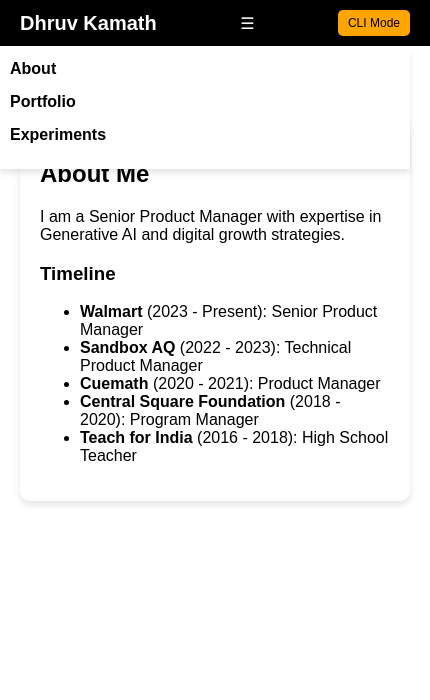
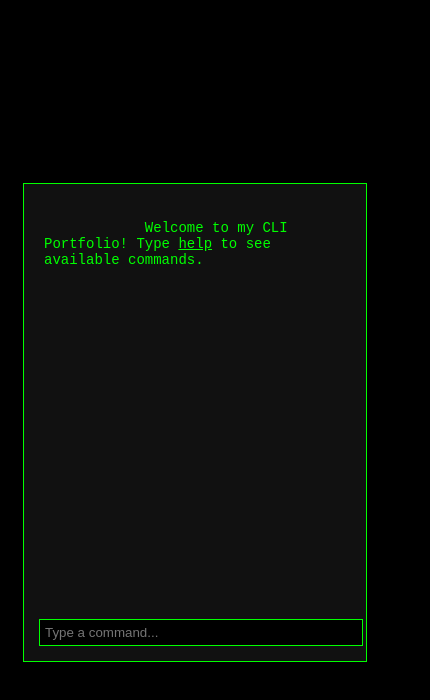
Before and after one commit to dhruvkam/mysite, a plain HTML site: page index.html in a window 390 px wide. Shown: the whole page, 430 px wide, since content can reach past the window. Drawn offline with nearby package versions, Linux system fonts and the light colour scheme; some packages are replaced by stand-ins of ours; a script that the page names is missing.

Commit message:
pure cli play

```diff
--- a/index.html
+++ b/index.html
@@ -3,75 +3,16 @@
 <head>
     <meta charset="UTF-8">
     <meta name="viewport" content="width=device-width, initial-scale=1.0">
-    <title>Dhruv Kamath - Portfolio</title>
-    <link rel="stylesheet" href="styles.css">
+    <title>CLI Portfolio</title>
+    <link rel="stylesheet" href="style.css">
 </head>
 <body>
-    <header>
-        <h1>Dhruv Kamath</h1>
-        <div class="hamburger" onclick="toggleSidebar()">☰</div>
-        <button id="cli-mode-btn">CLI Mode</button>
-    </header>
-    <div class="container">
-        <!-- Sidebar -->
-        <nav class="sidebar">
-            <ul>
-                <li><a href="#" data-section="about">About</a></li>
-                <li><a href="#" data-section="portfolio">Portfolio</a></li>
-                <li><a href="#" data-section="experiments">Experiments</a></li>
-            </ul>
-        </nav>
-
-        <!-- Main Content Area -->
-        <main id="main-content">
-            <section id="about" class="content-section">
-                <div class="content-box">
-                    <h1>About Me</h1>
-                    <p>I am a Senior Product Manager with expertise in Generative AI and digital growth strategies.</p>
-                    <h3>Timeline</h3>
-                    <ul>
-                        <li><strong>Walmart</strong> (2023 - Present): Senior Product Manager</li>
-                        <li><strong>Sandbox AQ</strong> (2022 - 2023): Technical Product Manager</li>
-                        <li><strong>Cuemath</strong> (2020 - 2021): Product Manager</li>
-                        <li><strong>Central Square Foundation</strong> (2018 - 2020): Program Manager</li>
-                        <li><strong>Teach for India</strong> (2016 - 2018): High School Teacher</li>
-                    </ul>
-                </div>
-            </section>
-
-            <section id="portfolio" class="content-section">
-                <div class="content-box">
-                    <h1>Portfolio</h1>
-                    <div class="project">
-                        <h3>Generative AI Chatbot</h3>
-                        <p>Built a chatbot analyzing $130B in expenses for Walmart, improving efficiency by 15%.</p>
-                    </div>
-                    <div class="project">
-                        <h3>Cryptographic Platform</h3>
-                        <p>Launched a cryptographic platform at Sandbox AQ, reducing deployment lead times by 50%.</p>
-                    </div>
-                </div>
-            </section>
-
-            <section id="experiments" class="content-section">
-                <div class="content-box">
-                    <h1>Experiments</h1>
-                    <div class="experiment">
-                        <h3>Failed Idea #57</h3>
-                        <p>An app to track coffee intake — turned out people don't care to measure caffeine!</p>
-                    </div>
-                    <div class="experiment">
-                        <h3>Open Project: TaskSync</h3>
-                        <p>A task management app to sync daily goals with calendars, currently in beta.</p>
-                    </div>
-                </div>
-            </section>
-        </main>
+    <div id="cli-mode" class="cli-container">
+        <div id="output" class="cli-output">
+            Welcome to my CLI Portfolio! Type <span class="command">help</span> to see available commands.<br><br>
+        </div>
+        <input id="input" class="cli-input" type="text" autofocus placeholder="Type a command...">
     </div>
-
-    <script src="jquery.min.js"></script>
-    <script src="jquery.scrollTo.min.js"></script>
     <script src="script.js"></script>
-    <script src="cli.js"></script>
 </body>
 </html>
--- a/script.js
+++ b/script.js
@@ -1,23 +1,53 @@
-// Handle navigation between sections
-const links = document.querySelectorAll(".sidebar a");
-const sections = document.querySelectorAll(".content-section");
+const commands = {
+    help: `Available commands:\n
+    - about: Learn about me\n
+    - skills: List my skills\n
+    - work: Show my work experience\n
+    - education: View my education\n
+    - contact: Get my contact info\n
+    - clear: Clear the terminal\n
+    - exit: Exit the CLI and return to the main page`,
+    about: "I am a Senior Product Manager with expertise in Generative AI and digital growth strategies.",
+    skills: `
+Technical Skills:\n
+- Python, JavaScript, HTML, CSS, SQL, R\n
+- Data Tools: Tableau, JIRA\n
+- Design Tools: Figma\n
+- Specialized: Generative AI and Machine Learning`,
+    work: `Work Experience:\n
+- Walmart: Senior Product Manager (2023-Present)\n
+- Sandbox AQ: Technical Product Manager (2022-2023)\n
+- Cuemath: Product Manager, Growth and Monetization (2020-2021)\n
+- CentralSquare: Program Manager (2018-2020)\n
+- Teach for India: High School Teacher (2016-2018)`,
+    education: `Education:\n
+- MBA - University of Chicago Booth School of Business (2023)\n
+- B.Tech - National Institute of Technology, Trichy (2016)`,
+    contact: `Contact Info:\n
+- Email: example@domain.com\n
+- Phone: 123-456-7890`,
+    clear: "",
+    exit: "Exiting CLI mode... Redirecting to the main page.",
+};
 
-// Add click event listener for navigation links
-links.forEach(link => {
-    link.addEventListener("click", event => {
-        event.preventDefault();
-        const sectionId = link.dataset.section;
+// DOM Elements
+const inputField = document.getElementById("input");
+const outputDiv = document.getElementById("output");
 
-        // Hide all sections
-        sections.forEach(section => {
-            section.classList.remove("active");
-        });
-
-        // Show the selected section
-        const activeSection = document.getElementById(sectionId);
-        activeSection.classList.add("active");
-    });
+// CLI Command Handling
+inputField.addEventListener("keydown", (event) => {
+    if (event.key === "Enter") {
+        const input = inputField.value.trim().toLowerCase();
+        const commandOutput = commands[input] || `Command not found: ${input}`;
+        if (input === "clear") {
+            outputDiv.innerHTML = "";
+        } else if (input === "exit") {
+            outputDiv.innerHTML += `> ${input}\n${commandOutput}\n`;
+            setTimeout(() => alert("Exiting CLI..."), 1000);
+        } else {
+            outputDiv.innerHTML += `> ${input}\n${commandOutput}\n\n`;
+        }
+        inputField.value = "";
+        outputDiv.scrollTop = outputDiv.scrollHeight;
+    }
 });
-
-// Default Section
-document.getElementById("about").classList.add("active");
--- /dev/null
+++ b/style.css
@@ -0,0 +1,63 @@
+/* General Styling */
+body {
+    font-family: monospace;
+    margin: 0;
+    padding: 0;
+    height: 100vh;
+    display: flex;
+    align-items: center;
+    justify-content: center;
+    background-color: #000;
+    color: #0f0;
+}
+
+/* CLI Container */
+.cli-container {
+    width: 80%;
+    max-width: 800px;
+    background: #111;
+    border: 1px solid #0f0;
+    padding: 15px;
+    display: flex;
+    flex-direction: column;
+}
+
+.cli-output {
+    height: 400px;
+    overflow-y: auto;
+    margin-bottom: 10px;
+    padding: 5px;
+    font-size: 14px;
+    white-space: pre-wrap;
+}
+
+.cli-input {
+    width: 100%;
+    padding: 5px;
+    background: #000;
+    color: #0f0;
+    border: 1px solid #0f0;
+    outline: none;
+}
+
+/* Animations */
+.line {
+    opacity: 0;
+    animation: fadeIn 0.5s forwards;
+}
+
+@keyframes fadeIn {
+    to {
+        opacity: 1;
+    }
+}
+
+.command {
+    color: #00ff00;
+    text-decoration: underline;
+    cursor: pointer;
+}
+
+.command:hover {
+    color: #fff;
+}
--- a/styles.css
+++ /dev/null
@@ -1,121 +0,0 @@
-/* General Styles */
-body {
-    margin: 0;
-    font-family: Arial, sans-serif;
-    display: flex;
-    height: 100vh;
-    overflow: hidden;
-}
-
-header {
-    position: fixed;
-    top: 0;
-    width: 100%;
-    background: black;
-    color: white;
-    display: flex;
-    justify-content: space-between;
-    align-items: center;
-    padding: 10px 20px;
-    z-index: 1000;
-}
-
-header h1 {
-    font-size: 20px;
-    margin: 0;
-}
-
-#cli-mode-btn {
-    background: orange;
-    color: black;
-    border: none;
-    padding: 8px 12px;
-    font-size: 14px;
-    cursor: pointer;
-    border-radius: 5px;
-}
-
-/* Sidebar */
-.sidebar {
-    width: 250px;
-    background: #f4f4f4;
-    height: 100%;
-    padding: 20px;
-    box-shadow: 2px 0 5px rgba(0, 0, 0, 0.1);
-    position: fixed;
-    top: 50px;
-    left: 0;
-}
-
-.sidebar ul {
-    list-style: none;
-    padding: 0;
-    margin: 0;
-}
-
-.sidebar li {
-    margin-bottom: 15px;
-}
-
-.sidebar a {
-    text-decoration: none;
-    font-weight: bold;
-    color: black;
-    transition: color 0.2s;
-}
-
-.sidebar a:hover {
-    color: orange;
-}
-
-/* Main Content Area */
-main {
-    margin-left: 250px; /* This ensures content doesn't overlap with sidebar */
-    padding: 20px;
-    overflow-y: auto;
-    width: calc(100% - 250px); /* Adjusts width to account for the sidebar */
-    height: calc(100vh - 50px);
-    margin-top: 50px;
-}
-
-/* Content Sections */
-.content-section {
-    display: none; /* Hide all sections by default */
-}
-
-.content-section.active {
-    display: block; /* Show only the active section */
-}
-
-.content-box {
-    background: #fff;
-    padding: 20px;
-    margin-bottom: 20px;
-    box-shadow: 0 4px 6px rgba(0, 0, 0, 0.1);
-    border-radius: 10px;
-}
-
-/* Responsive Design */
-@media (max-width: 768px) {
-    .sidebar {
-        width: 100%; /* Sidebar takes full width on smaller screens */
-        height: auto;
-        position: fixed;
-        top: 50px;
-        left: 0;
-        padding: 10px;
-        background: white;
-        box-shadow: 0 4px 6px rgba(0, 0, 0, 0.1);
-    }
-
-    main {
-        margin-left: 0; /* No margin for main content */
-        width: 100%; /* Full width for content */
-        margin-top: 100px;
-    }
-
-    #cli-mode-btn {
-        font-size: 12px;
-        padding: 6px 10px;
-    }
-}
```
